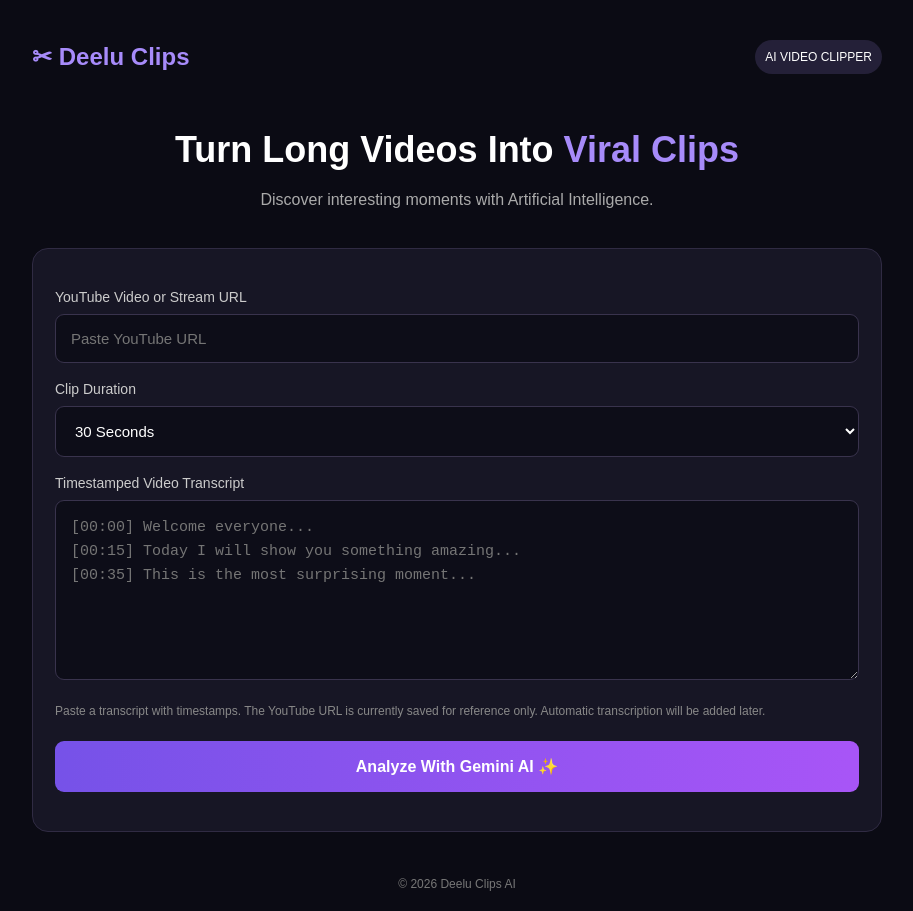
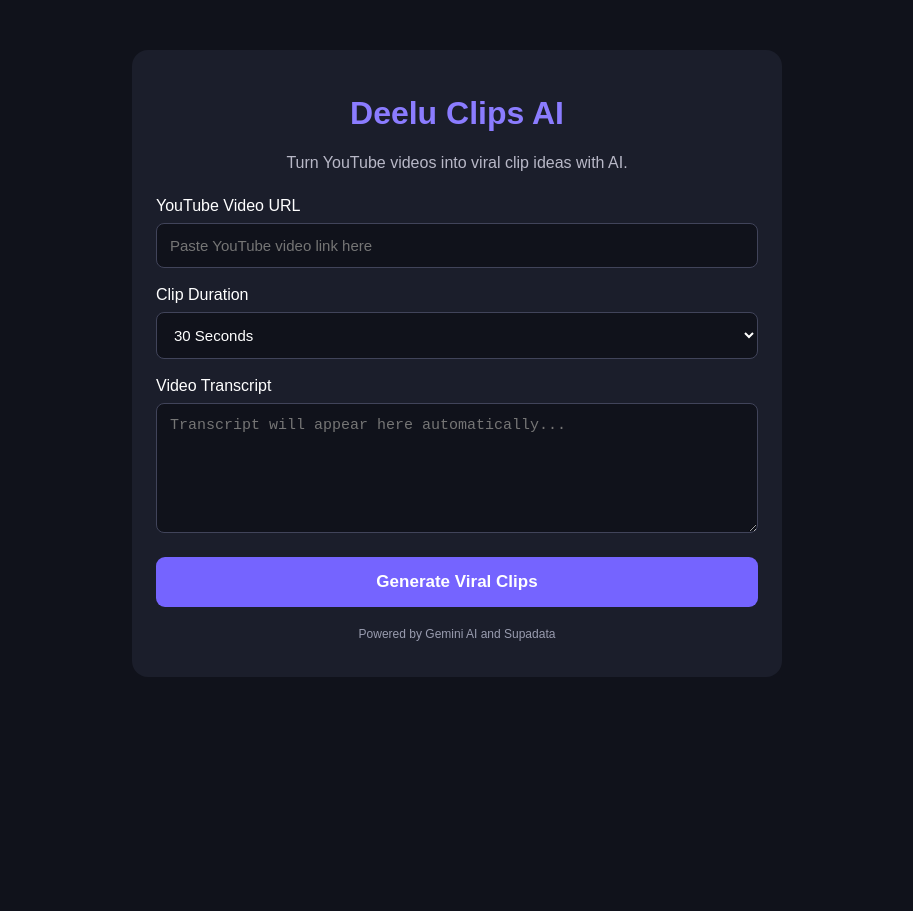
Before and after one commit to adeelurrahman926-ops/Deelu.clip, a plain HTML site: page index.html in a window 1280 px wide. Shown: the whole page, without its empty margins (183-1096 px from the left). After the commit the page ends 800 px from the top, so only its background shows below. Drawn offline with Linux system fonts and the light colour scheme.

Commit message:
Update index.html

```diff
--- a/index.html
+++ b/index.html
@@ -3,172 +3,257 @@
 <html lang="en">
 <head>
   <meta charset="UTF-8">
-<meta name="viewport" content="width=device-width, initial-scale=1">
+  <meta name="viewport" content="width=device-width, initial-scale=1.0">
   <title>Deelu Clips AI</title>
   <style>
-*{box-sizing:border-box;margin:0;padding:0}
-body{background:#0b0b14;color:white;font-family:Arial,sans-serif;padding:20px}
-.container{max-width:850px;margin:auto}
-header{display:flex;justify-content:space-between;align-items:center;margin:20px 0 55px}
-.logo{font-size:24px;font-weight:bold;color:#a78bfa}
-.tag{background:#242038;padding:10px;border-radius:20px;font-size:12px}
-.hero{text-align:center;margin-bottom:35px}
-.hero h1{font-size:36px;margin-bottom:15px}
-.hero span{color:#a78bfa}
-.hero p{color:#aaa;line-height:1.7}
-.panel,.clip{background:#171625;border:1px solid #302b43;padding:22px;border-radius:16px}
-label{display:block;margin:18px 0 9px;color:#ccc;font-size:14px}
-input,select,textarea{width:100%;padding:15px;background:#0d0d18;color:white;border:1px solid #39334d;border-radius:9px;font-size:15px}
-textarea{min-height:180px;resize:vertical;line-height:1.6}
-button{width:100%;padding:16px;margin-top:20px;border:0;border-radius:9px;background:linear-gradient(90deg,#7652e8,#a855f7);color:white;font-size:16px;font-weight:bold}
-button:disabled{opacity:.5}
-.status{text-align:center;color:#b9a5ff;margin-top:17px;line-height:1.5}
-.results{margin-top:35px}
-.results h2{margin-bottom:18px}
-.clip{margin-bottom:13px}
-.clip h3{margin-bottom:12px}
-.clip p{color:#bbb;font-size:14px;margin-top:8px}
-.score{color:#b9a5ff!important;font-weight:bold}
-.note{font-size:12px;color:#888;margin-top:18px;line-height:1.6}
-footer{text-align:center;color:#777;margin-top:45px;font-size:12px}
+    * {
+      box-sizing: border-box;
+    }
+
+    body {
+      margin: 0;
+      padding: 20px;
+      background: #10121b;
+      color: white;
+      font-family: Arial, sans-serif;
+    }
+
+    .container {
+      max-width: 650px;
+      margin: 30px auto;
+      background: #1b1e2b;
+      padding: 24px;
+      border-radius: 16px;
+    }
+
+    h1 {
+      text-align: center;
+      color: #8b7cff;
+    }
+
+    .subtitle {
+      text-align: center;
+      color: #b8b8c7;
+      margin-bottom: 25px;
+    }
+
+    label {
+      display: block;
+      margin: 18px 0 8px;
+    }
+
+    input, select, textarea {
+      width: 100%;
+      padding: 13px;
+      border: 1px solid #41445a;
+      border-radius: 8px;
+      background: #10121b;
+      color: white;
+      font-size: 15px;
+    }
+
+    textarea {
+      min-height: 130px;
+      resize: vertical;
+    }
+
+    button {
+      width: 100%;
+      margin-top: 20px;
+      padding: 15px;
+      border: none;
+      border-radius: 9px;
+      background: #7564ff;
+      color: white;
+      font-size: 17px;
+      font-weight: bold;
+      cursor: pointer;
+    }
+
+    button:disabled {
+      opacity: 0.6;
+      cursor: wait;
+    }
+
+    #status {
+      margin-top: 18px;
+      text-align: center;
+      color: #c5bfff;
+      line-height: 1.5;
+    }
+
+    .clip {
+      margin-top: 15px;
+      padding: 16px;
+      background: #272b3b;
+      border-radius: 10px;
+      border-left: 4px solid #8b7cff;
+    }
+
+    .clip h3 {
+      margin-top: 0;
+      color: #a99eff;
+    }
+
+    .score {
+      color: #63e6a5;
+      font-weight: bold;
+    }
+
+    .small {
+      color: #999caf;
+      font-size: 12px;
+      text-align: center;
+      margin-top: 20px;
+    }
   </style>
 </head>
+
 <body>
   <div class="container">
 
-<header>
-<div class="logo">✂ Deelu Clips</div>
-<div class="tag">AI VIDEO CLIPPER</div>
-</header>
+    <h1>Deelu Clips AI</h1>
 
-<section class="hero">
-<h1>Turn Long Videos Into <span>Viral Clips</span></h1>
-<p>Discover interesting moments with Artificial Intelligence.</p>
-</section>
+    <p class="subtitle">
+      Turn YouTube videos into viral clip ideas with AI.
+    </p>
 
-<section class="panel">
+    <label for="videoUrl">YouTube Video URL</label>
+    <input
+      id="videoUrl"
+      type="url"
+      placeholder="Paste YouTube video link here"
+    >
 
-<label>YouTube Video or Stream URL</label>
-<input id="videoUrl" type="url" placeholder="Paste YouTube URL">
-
-<label>Clip Duration</label>
+    <label for="duration">Clip Duration</label>
     <select id="duration">
       <option value="30">30 Seconds</option>
       <option value="45">45 Seconds</option>
       <option value="60">60 Seconds</option>
     </select>
 
-<label>Timestamped Video Transcript</label>
-<textarea id="transcript" placeholder="[00:00] Welcome everyone...
-[00:15] Today I will show you something amazing...
-[00:35] This is the most surprising moment..."></textarea>
+    <label for="transcript">Video Transcript</label>
+    <textarea
+      id="transcript"
+      placeholder="Transcript will appear here automatically..."
+    ></textarea>
 
-<p class="note">Paste a transcript with timestamps. The YouTube URL is currently saved for reference only. Automatic transcription will be added later.</p>
+    <button id="generate" onclick="generateClips()">
+      Generate Viral Clips
+    </button>
 
-<button id="generate" onclick="generateClips()">Analyze With Gemini AI ✨</button>
+    <div id="status"></div>
+    <div id="results"></div>
 
-<div class="status" id="status"></div>
-</section>
+    <p class="small">
+      Powered by Gemini AI and Supadata
+    </p>
 
-<section class="results" id="results"></section>
-
-<footer>© 2026 Deelu Clips AI</footer>
   </div>
 
   <script>
-const API_URL = "https://deeluclip.vercel.app/api/analyze";
-
-async function generateClips(){
-
+    async function generateClips() {
       const url = document.getElementById("videoUrl").value.trim();
-const transcript = document.getElementById("transcript").value.trim();
       const duration = Number(document.getElementById("duration").value);
-
+      const transcriptBox = document.getElementById("transcript");
       const status = document.getElementById("status");
       const results = document.getElementById("results");
       const button = document.getElementById("generate");
 
-if(!url){
+      if (!url) {
         status.textContent = "Please enter a YouTube URL.";
         return;
       }
 
-if(!url.includes("youtube.com") && !url.includes("youtu.be")){
+      if (!/^https:\/\/(www\.)?(youtube\.com|youtu\.be)\//i.test(url)) {
         status.textContent = "Please enter a valid YouTube URL.";
-return;
-}
-
-if(transcript.length < 50){
-status.textContent = "Please paste at least 50 characters of transcript.";
         return;
       }
 
       button.disabled = true;
       results.innerHTML = "";
-status.textContent = "Gemini AI is analyzing your transcript...";
 
-try{
+      try {
+        status.textContent = "Step 1/2: Fetching YouTube transcript...";
 
-const response = await fetch(API_URL,{
-method:"POST",
-headers:{
-"Content-Type":"application/json"
+        const transcriptResponse = await fetch("/api/transcript", {
+          method: "POST",
+          headers: {
+            "Content-Type": "application/json"
           },
-body:JSON.stringify({
-transcript:transcript,
-duration:duration
+          body: JSON.stringify({ url })
+        });
+
+        const transcriptData = await transcriptResponse.json();
+
+        if (!transcriptResponse.ok) {
+          throw new Error(
+            transcriptData.error || "Transcript fetch failed."
+          );
+        }
+
+        const transcript = transcriptData.transcript;
+
+        if (!transcript || transcript.length < 50) {
+          throw new Error("No usable transcript found.");
+        }
+
+        transcriptBox.value = transcript;
+
+        status.textContent = "Step 2/2: Gemini AI is analyzing...";
+
+        const response = await fetch("/api/analyze", {
+          method: "POST",
+          headers: {
+            "Content-Type": "application/json"
+          },
+          body: JSON.stringify({
+            transcript,
+            duration
           })
         });
 
         const data = await response.json();
 
-if(!response.ok){
-throw new Error(data.error || "AI request failed");
+        if (!response.ok) {
+          throw new Error(data.error || "AI analysis failed.");
         }
 
-if(!Array.isArray(data.clips)){
-throw new Error("Invalid AI response");
+        if (!Array.isArray(data.clips)) {
+          throw new Error("AI returned an unexpected response.");
         }
 
         status.textContent = "AI analysis completed successfully!";
 
-results.innerHTML = "<h2>✨ AI Generated Clip Suggestions</h2>";
+        results.innerHTML = "<h2>AI Generated Clip Suggestions</h2>";
 
-if(data.clips.length === 0){
-results.innerHTML += "<p>No suitable clips found.</p>";
-}
-
-data.clips.forEach((clip,index)=>{
-
+        data.clips.forEach(clip => {
           const card = document.createElement("div");
           card.className = "clip";
 
           const title = document.createElement("h3");
-title.textContent = "🔥 " + clip.title;
+          title.textContent = "🔥 " + (clip.title || "Untitled Clip");
 
           const time = document.createElement("p");
-time.textContent = "Start: " + clip.start + "s | End: " + clip.end + "s";
+          time.textContent =
+            "Start: " + clip.start + "s | End: " + clip.end + "s";
 
           const score = document.createElement("p");
           score.className = "score";
-score.textContent = "AI Potential Score: " + clip.score + "/100";
+          score.textContent =
+            "AI Potential Score: " + clip.score + "/100";
 
           const reason = document.createElement("p");
-reason.textContent = "Reason: " + clip.reason;
+          reason.textContent = "Reason: " + (clip.reason || "");
 
-card.append(title,time,score,reason);
+          card.append(title, time, score, reason);
           results.appendChild(card);
-
         });
 
-}catch(error){
-
+      } catch (error) {
         status.textContent = "Error: " + error.message;
-
-}finally{
-
+      } finally {
         button.disabled = false;
-
       }
     }
   </script>
```
Lines whose indentation alone changed are shown as unchanged.
